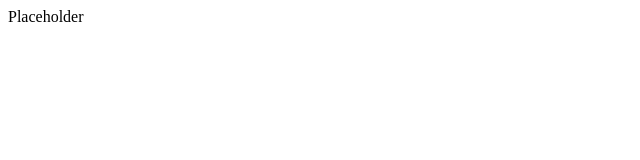
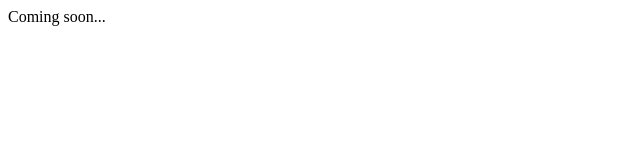
Before and after one commit to HolyKadylo/gitflow-task, a plain HTML site: page index.html in a window 1280 px wide. Shown: the full height of the page, 0-640 px from the left. Drawn offline with Linux system fonts and the light colour scheme.

Commit message:
Meaningful placeholder

```diff
--- a/index.html
+++ b/index.html
@@ -2,7 +2,7 @@
 <!DOCTYPE html>
 <html>
 <head>
-<title>Placeholder</title>
+<title>Thanks for visiting!</title>
 </head>
-<body>Placeholder</body>
+<body>Coming soon...</body>
 </html>
```
